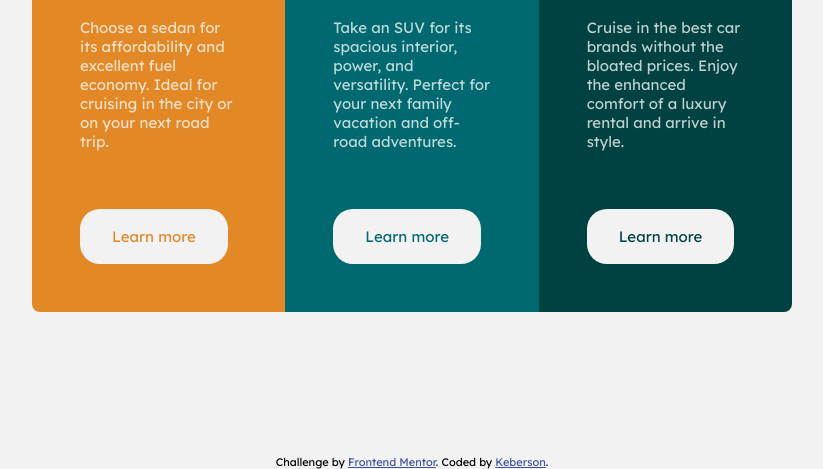
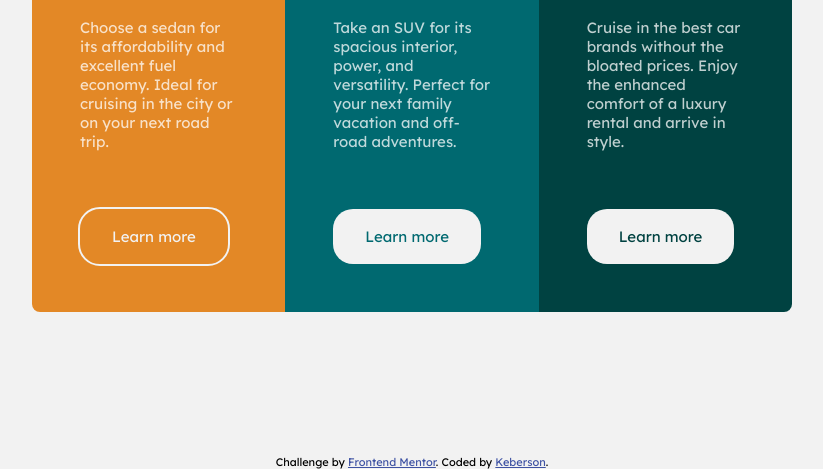
Before and after one commit to Keberson/3-column-preview-card-component-main, a plain HTML site: page index.html in a window 1280 px wide. In both pictures the pointer is over the button 381 px from the left and 567 px from the top of the page. Shown: the part 331-800 px from the top of the page, without its empty margins (228-1051 px from the left). Drawn offline with Linux system fonts and the light colour scheme.

Commit message:
develop: Add Hover effects and docs

```diff
--- a/style.css
+++ b/style.css
@@ -130,6 +130,7 @@ html, body {
 }
 
 .card_learn-more {
+    box-sizing: border-box;
     width: fit-content;
     padding: 18px 32px;
     border: none;
@@ -142,6 +143,12 @@ html, body {
     font-weight: 400;
 }
 
+.card_learn-more:hover {
+    background-color: inherit;
+    color: hsl(0, 0%, 95%);
+    outline: 2px solid hsl(0, 0%, 95%);
+}
+
 .attribution {
     font-size: 11px;
     text-align: center;
```
Also changed, not shown: docs/screenshot-desktop.png (added), docs/screenshot-mobile.png (added), 2 other files.
